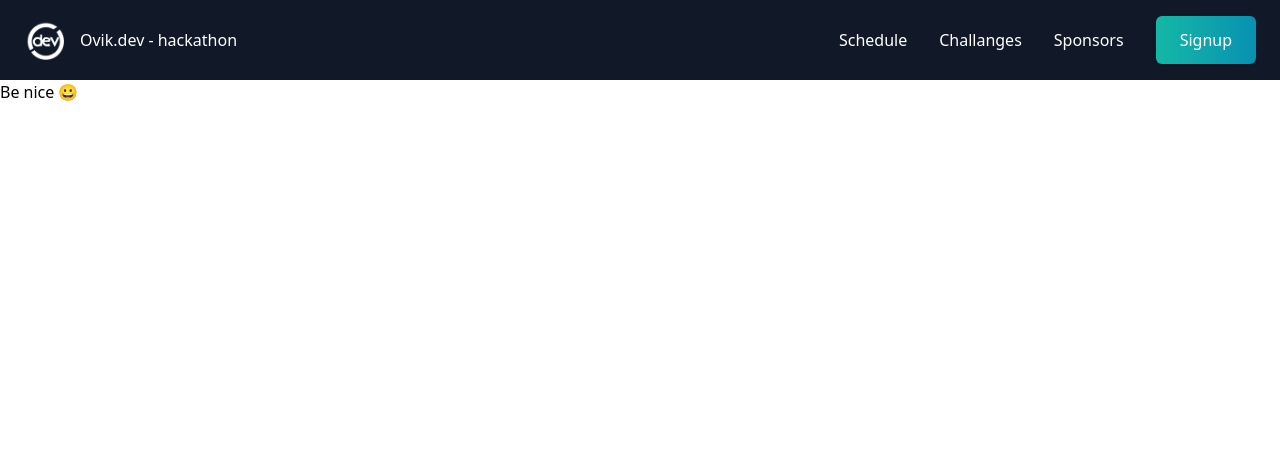
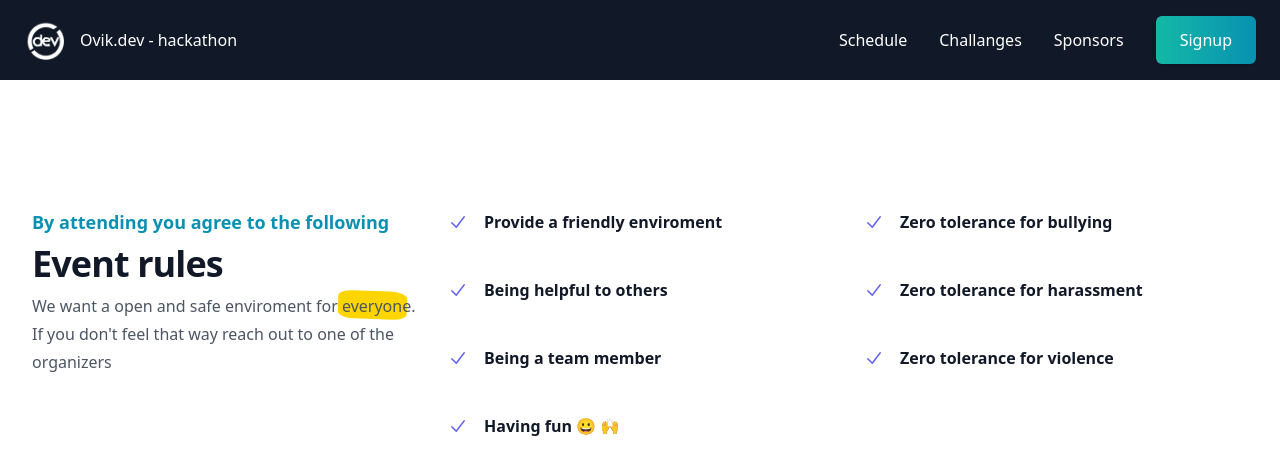
Before and after one commit to lindgr3n/ovik-dev-hackathon, a SvelteKit app: page /rules in a window 1280 px wide. Shown: the top 474 px of the page. Built offline with nearby package versions, Linux system fonts and the light colour scheme.

Commit message:
feat: rules page

```diff
--- a/src/routes/rules/+page.svelte
+++ b/src/routes/rules/+page.svelte
@@ -1,3 +1,167 @@
-<script lang="ts"></script>
+<script lang="ts">
+	import HighlightText from '$lib/components/molecules/HighlightText.svelte';
+</script>
 
-Be nice 😀
+<div class="bg-white py-24 sm:py-32">
+	<div class="mx-auto max-w-7xl px-6 lg:px-8">
+		<div
+			class="mx-auto grid max-w-2xl grid-cols-1 gap-x-8 gap-y-16 sm:gap-y-20 lg:mx-0 lg:max-w-none lg:grid-cols-3"
+		>
+			<div>
+				<h2 class="text-lg font-semibold text-cyan-600">By attending you agree to the following</h2>
+				<p class="mt-2 text-3xl font-bold tracking-tight text-gray-900 sm:text-4xl">Event rules</p>
+				<p class="mt-2 text-base leading-7 text-gray-600">
+					We want a open and safe enviroment for <HighlightText>everyone</HighlightText>. If you
+					don't feel that way reach out to one of the organizers
+				</p>
+			</div>
+			<dl
+				class="col-span-2 grid grid-cols-1 gap-x-8 gap-y-6 text-base leading-7 text-gray-600 sm:grid-cols-2 lg:gap-y-10"
+			>
+				<div class="relative pl-9">
+					<dt class="font-semibold text-gray-900">
+						<svg
+							class="absolute top-1 left-0 h-5 w-5 text-indigo-500"
+							viewBox="0 0 20 20"
+							fill="currentColor"
+							aria-hidden="true"
+						>
+							<path
+								fill-rule="evenodd"
+								d="M16.704 4.153a.75.75 0 01.143 1.052l-8 10.5a.75.75 0 01-1.127.075l-4.5-4.5a.75.75 0 011.06-1.06l3.894 3.893 7.48-9.817a.75.75 0 011.05-.143z"
+								clip-rule="evenodd"
+							/>
+						</svg>
+						Provide a friendly enviroment
+					</dt>
+				</div>
+
+				<div class="relative pl-9">
+					<dt class="font-semibold text-gray-900">
+						<svg
+							class="absolute top-1 left-0 h-5 w-5 text-indigo-500"
+							viewBox="0 0 20 20"
+							fill="currentColor"
+							aria-hidden="true"
+						>
+							<path
+								fill-rule="evenodd"
+								d="M16.704 4.153a.75.75 0 01.143 1.052l-8 10.5a.75.75 0 01-1.127.075l-4.5-4.5a.75.75 0 011.06-1.06l3.894 3.893 7.48-9.817a.75.75 0 011.05-.143z"
+								clip-rule="evenodd"
+							/>
+						</svg>
+						Zero tolerance for bullying
+					</dt>
+				</div>
+
+				<div class="relative pl-9">
+					<dt class="font-semibold text-gray-900">
+						<svg
+							class="absolute top-1 left-0 h-5 w-5 text-indigo-500"
+							viewBox="0 0 20 20"
+							fill="currentColor"
+							aria-hidden="true"
+						>
+							<path
+								fill-rule="evenodd"
+								d="M16.704 4.153a.75.75 0 01.143 1.052l-8 10.5a.75.75 0 01-1.127.075l-4.5-4.5a.75.75 0 011.06-1.06l3.894 3.893 7.48-9.817a.75.75 0 011.05-.143z"
+								clip-rule="evenodd"
+							/>
+						</svg>
+						Being helpful to others
+					</dt>
+				</div>
+
+				<div class="relative pl-9">
+					<dt class="font-semibold text-gray-900">
+						<svg
+							class="absolute top-1 left-0 h-5 w-5 text-indigo-500"
+							viewBox="0 0 20 20"
+							fill="currentColor"
+							aria-hidden="true"
+						>
+							<path
+								fill-rule="evenodd"
+								d="M16.704 4.153a.75.75 0 01.143 1.052l-8 10.5a.75.75 0 01-1.127.075l-4.5-4.5a.75.75 0 011.06-1.06l3.894 3.893 7.48-9.817a.75.75 0 011.05-.143z"
+								clip-rule="evenodd"
+							/>
+						</svg>
+						Zero tolerance for harassment
+					</dt>
+				</div>
+
+				<div class="relative pl-9">
+					<dt class="font-semibold text-gray-900">
+						<svg
+							class="absolute top-1 left-0 h-5 w-5 text-indigo-500"
+							viewBox="0 0 20 20"
+							fill="currentColor"
+							aria-hidden="true"
+						>
+							<path
+								fill-rule="evenodd"
+								d="M16.704 4.153a.75.75 0 01.143 1.052l-8 10.5a.75.75 0 01-1.127.075l-4.5-4.5a.75.75 0 011.06-1.06l3.894 3.893 7.48-9.817a.75.75 0 011.05-.143z"
+								clip-rule="evenodd"
+							/>
+						</svg>
+						Being a team member
+					</dt>
+				</div>
+
+				<div class="relative pl-9">
+					<dt class="font-semibold text-gray-900">
+						<svg
+							class="absolute top-1 left-0 h-5 w-5 text-indigo-500"
+							viewBox="0 0 20 20"
+							fill="currentColor"
+							aria-hidden="true"
+						>
+							<path
+								fill-rule="evenodd"
+								d="M16.704 4.153a.75.75 0 01.143 1.052l-8 10.5a.75.75 0 01-1.127.075l-4.5-4.5a.75.75 0 011.06-1.06l3.894 3.893 7.48-9.817a.75.75 0 011.05-.143z"
+								clip-rule="evenodd"
+							/>
+						</svg>
+						Zero tolerance for violence
+					</dt>
+				</div>
+
+				<div class="relative pl-9">
+					<dt class="font-semibold text-gray-900">
+						<svg
+							class="absolute top-1 left-0 h-5 w-5 text-indigo-500"
+							viewBox="0 0 20 20"
+							fill="currentColor"
+							aria-hidden="true"
+						>
+							<path
+								fill-rule="evenodd"
+								d="M16.704 4.153a.75.75 0 01.143 1.052l-8 10.5a.75.75 0 01-1.127.075l-4.5-4.5a.75.75 0 011.06-1.06l3.894 3.893 7.48-9.817a.75.75 0 011.05-.143z"
+								clip-rule="evenodd"
+							/>
+						</svg>
+						Having fun 😀 🙌
+					</dt>
+				</div>
+
+				<!-- <div class="relative pl-9">
+					<dt class="font-semibold text-gray-900">
+						<svg
+							class="absolute top-1 left-0 h-5 w-5 text-indigo-500"
+							viewBox="0 0 20 20"
+							fill="currentColor"
+							aria-hidden="true"
+						>
+							<path
+								fill-rule="evenodd"
+								d="M16.704 4.153a.75.75 0 01.143 1.052l-8 10.5a.75.75 0 01-1.127.075l-4.5-4.5a.75.75 0 011.06-1.06l3.894 3.893 7.48-9.817a.75.75 0 011.05-.143z"
+								clip-rule="evenodd"
+							/>
+						</svg>
+
+					</dt>
+				</div> -->
+			</dl>
+		</div>
+	</div>
+</div>
```
